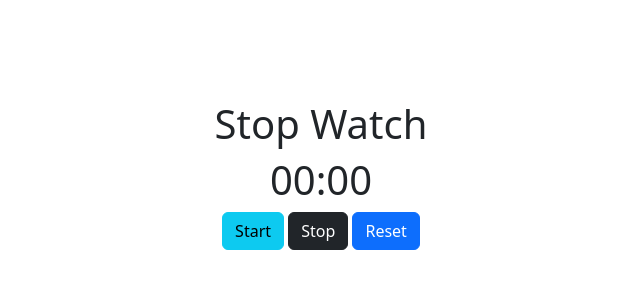
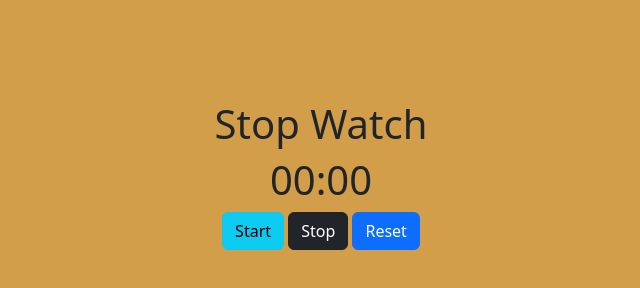
Before and after one commit to Muhammad-Asif-Ansari/Daily-Task-Javascript, a plain HTML site: page 5.StopWatch/index.html in a window 1280 px wide. Shown: the whole page, without its empty margins (319-959 px from the left). Drawn offline with nearby package versions, Linux system fonts and the light colour scheme.

Commit message:
css changes

```diff
--- a/5.StopWatch/style.css
+++ b/5.StopWatch/style.css
@@ -1,7 +1,12 @@
+
+*{
+  background-color: rgb(210, 158, 74);
+}
 body{
-    display: flex;
-    justify-content: center;
-    align-items: center;
+  justify-content: center;
+  align-items: center;
+
+
 }
 #main{
  margin-top: 100px;
```
